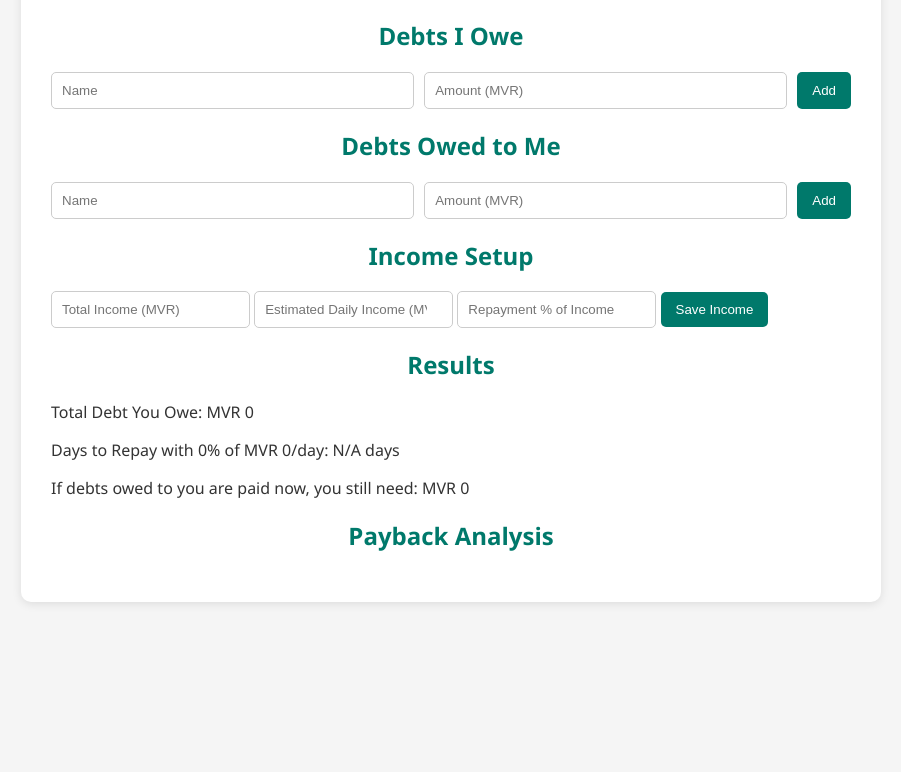
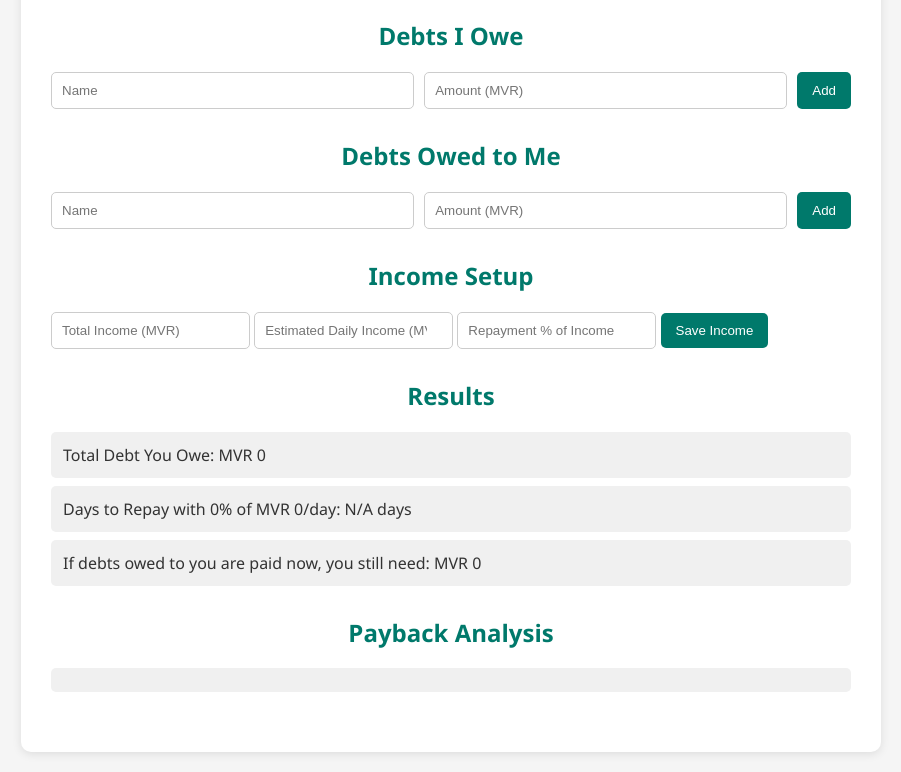
Before and after one commit to Urbanprgmr/debtpayapp, a plain HTML site: page index.html in a window 1280 px wide. Shown: the part 117-889 px from the top of the page, without its empty margins (189-1090 px from the left). Before the commit the page ends 800 px from the top, so only its background shows below. Drawn offline with Linux system fonts and the light colour scheme.

Commit message:
Update style.css

```diff
--- a/style.css
+++ b/style.css
@@ -24,11 +24,12 @@ h1, h2 {
   display: flex;
   gap: 10px;
   margin-bottom: 10px;
+  flex-wrap: wrap;
 }
 
 input[type="text"], input[type="number"] {
   padding: 10px;
-  flex: 1;
+  flex: 1 1 200px;
   border: 1px solid #ccc;
   border-radius: 5px;
 }
@@ -53,3 +54,14 @@ li {
   padding: 10px;
   border-radius: 5px;
 }
+
+section {
+  margin-bottom: 30px;
+}
+
+#results p, #analysis p {
+  background: #f0f0f0;
+  padding: 12px;
+  border-radius: 5px;
+  margin: 8px 0;
+}
```
